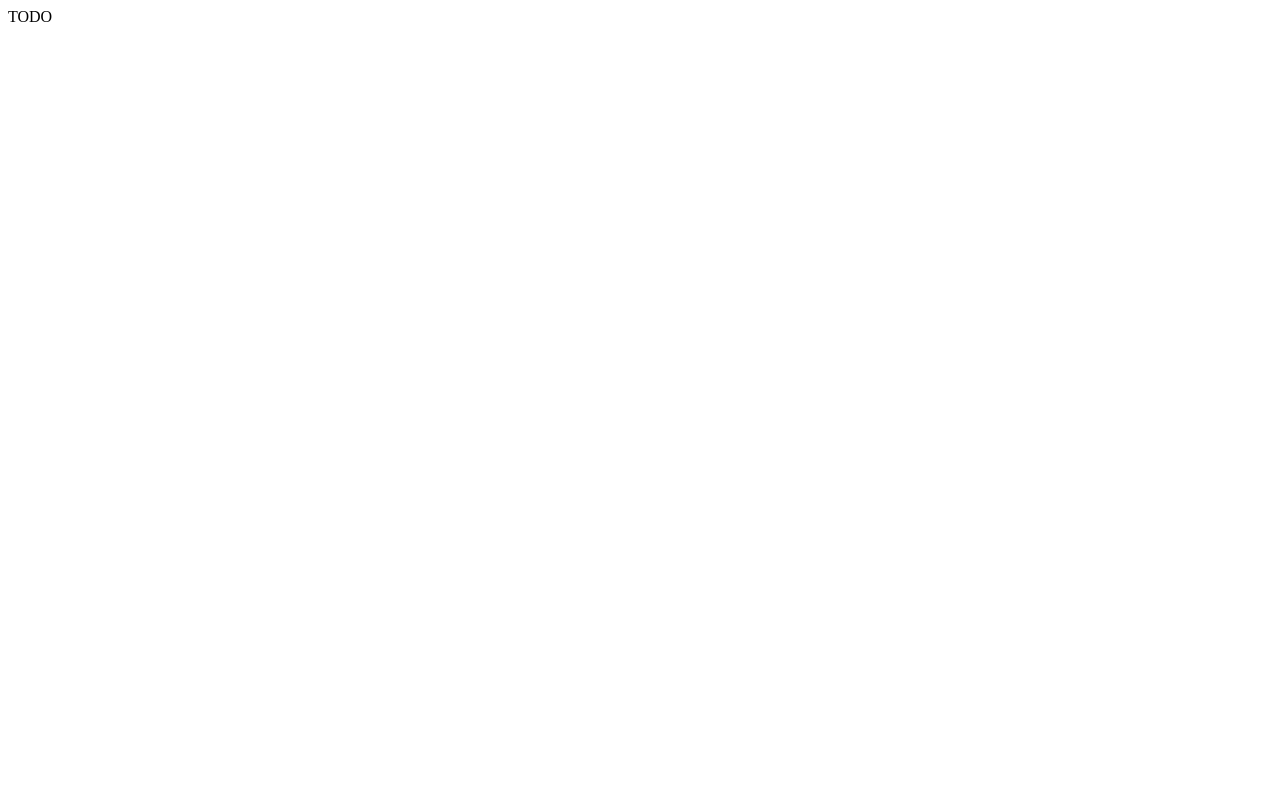
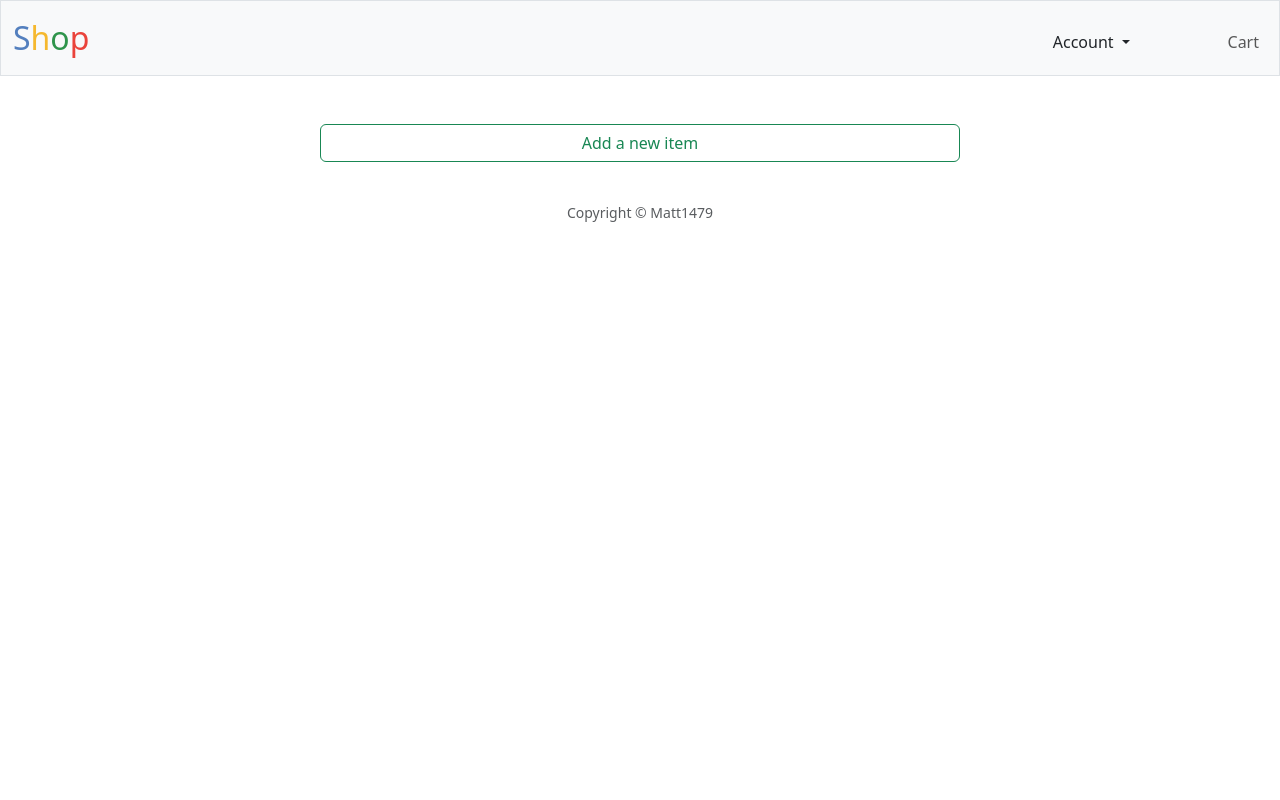
Before and after one commit to Matt1479/Online-Shop-Remake, a Flask app: page /admin/items in a window 1280 px wide. Before the commit the page is almost empty. Run offline with Flask 3, Linux system fonts and the light colour scheme; the visitor is signed in with stand-in values (Sample User, id 1); data that the repository does not hold is empty.

Commit message:
Feature(global): Implement admin/items route; Allow admin to view items in database; Remote type=submit from li tag; Enforce types to some routes.

```diff
--- a/app.py
+++ b/app.py
@@ -180,7 +180,7 @@ def delete():
     return redirect(url_for("cart"))
 
 
-@app.route("/item/<id>")
+@app.route("/item/<int:id>")
 @login_required
 def item(id):
     """Show an individual item."""
@@ -406,7 +406,7 @@ def admin_delete_item():
     return "TODO"
 
 
-@app.route("/admin/edit-item")
+@app.route("/admin/edit-item/<int:id>", methods=["GET", "POST"])
 @admin_login_required
 def admin_edit_item():
     """Edit an item in the database."""
@@ -417,7 +417,11 @@ def admin_edit_item():
 @app.route("/admin/items")
 @admin_login_required
 def admin_items():
-    return "TODO"
+    """Display a list of items in database."""
+
+    items = db_utils.execute("SELECT * FROM items")
+
+    return render_template("admin/items.html", items=items)
 
 
 @app.route("/admin/new-item")
--- /dev/null
+++ b/templates/admin/items.html
@@ -0,0 +1,63 @@
+{% extends "layout.html" %}
+
+{% block title %}
+    Items
+{% endblock %}
+
+{% block main %}
+
+    <div class="row ml-3 mr-3 mb-3">
+
+        <div class="col">
+
+            <a class="btn btn-outline-success" href="{{ url_for('admin_new_item') }}" style="width: 50vw;">
+                Add a new item
+            </a>
+
+        </div>
+
+    </div>
+
+    <div class="row row-cols-1 row-cols-sm-2 row-cols-md-3 row-cols-lg-4 row-cols-xl-5 row-cols-xxl-6 g-4">
+
+        {% for item in items %}
+
+            <div class="col">
+
+                <div class="card h-100">
+
+                    <img alt="{{ item.title }}" class="card-img-top" src="/{{ item.image_path }}">
+
+                    <div class="card-body">
+
+                        <h5 class="card-title">{{ item.title }}</h5>
+
+                        <p class="card-text">{{ item.description }}</p>
+                        <p class="card-text">Price: {{ item.price | usd }}</p>
+
+                        <div class="btn-group" role="group">
+
+                            <a class="btn btn-warning btn-sm m-2" href="{{ url_for('admin_edit_item', id=item.id) }}">
+                                Edit
+                            </a>
+
+                            <div>
+                                <form action="{{ url_for('admin_delete_item') }}" method="post">
+                                    <input name="id" type="hidden" value="{{ item.id }}">
+                                    <button class="btn btn-danger btn-sm m-2" type="submit">Delete</button>
+                                </form>
+                            </div>
+
+                        </div>
+
+                    </div>
+
+                </div>
+
+            </div>
+
+        {% endfor %}
+
+    </div>
+
+{% endblock %}
--- a/templates/user/item.html
+++ b/templates/user/item.html
@@ -34,7 +34,7 @@
 
                     <ul class="dropdown-menu" id="qtyDropdown">
                         {% for i in range(10) %}
-                            <li class="dropdown-item" type="submit">
+                            <li class="dropdown-item">
                                 {{ i + 1 }}
                             </li>
                         {% endfor %}
```
